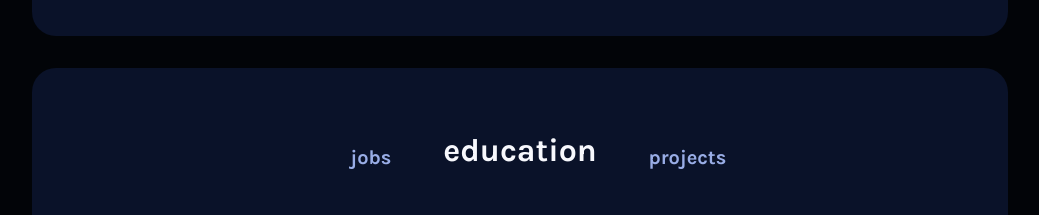
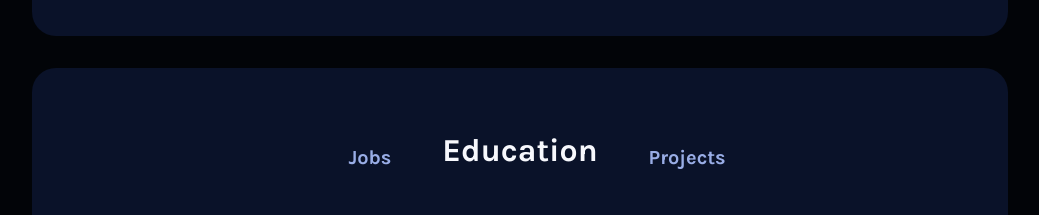
Before and after one commit to AlanKenet/react-portfolio, a React (Vite) app: page / in a window 1280 px wide. Shown: the part 1500-1715 px from the top of the page, without its empty margins (240-1279 px from the left). Built offline with nearby package versions, Linux system fonts and the light colour scheme.

Commit message:
Change dynamicTitle events. Separate component and logic in experience view

```diff
--- a/src/components/DynamicTitle.jsx
+++ b/src/components/DynamicTitle.jsx
@@ -1,14 +1,14 @@
 import { useState } from 'react'
 
-export function DynamicTitle ({ onMouseEnter, titles }) {
+export function DynamicTitle ({ onClick, titles }) {
   const [currentTitles, setTitles] = useState(titles)
 
-  const handleHover = (index) => {
+  const handleClick = (index) => {
     if (index !== 1) {
       const newTitles = [...currentTitles]
       newTitles.splice(1, 0, ...newTitles.splice(index, 1))
       setTitles(newTitles)
-      onMouseEnter(newTitles[1])
+      onClick(newTitles[1].toLowerCase())
     }
   }
 
@@ -17,7 +17,7 @@ export function DynamicTitle ({ onMouseEnter, titles }) {
       {
     currentTitles.map((title, index) => (
       <div key={index} className={`title-${index}`}>
-        <span onMouseEnter={() => handleHover(index)}>{title}</span>
+        <span onClick={() => handleClick(index)}>{title}</span>
       </div>
     ))
         }
--- a/src/pages/experience/Experience.jsx
+++ b/src/pages/experience/Experience.jsx
@@ -3,28 +3,17 @@ import { useState } from 'react'
 import { DynamicTitle } from '@/components/DynamicTitle'
 
 import { ExperienceCard } from '@experience/components/ExperienceCard'
-
-import { ALL_EXPERIENCE } from '@/constants/experience'
-import { IMAGES } from '@/constants/images'
-
-import { getElements, getUniqueValuesFrom } from '@/logic/colections'
+import { getCategories, updateExperience } from '@experience/logic/updateExperience'
 
 import '@experience/styles/Experience.css'
 
-const titles = getUniqueValuesFrom(ALL_EXPERIENCE, 'category')
-
-const updateExperience = (category, initIndex = 0) => {
-  let newExperience = ALL_EXPERIENCE.filter(experience => experience.category === category.toLowerCase())
-
-  if (newExperience.length > 3) newExperience = getElements(newExperience, 3, initIndex)
-
-  return newExperience
-}
+const categories = getCategories()
+const titles = categories.map(category => category.charAt(0).toUpperCase() + category.slice(1))
 
 export function Experience () {
-  const [experience, setExperience] = useState(updateExperience(titles[1]))
+  const [experience, setExperience] = useState(updateExperience(categories[1]))
 
-  const handleHover = (category) => {
+  const handleClick = (category) => {
     setExperience(
       updateExperience(category)
     )
@@ -33,25 +22,14 @@ export function Experience () {
   return (
     <>
       <header className='experience-header'>
-        <DynamicTitle onMouseEnter={handleHover} titles={titles} />
+        <DynamicTitle onClick={handleClick} titles={titles} />
       </header>
       <main className='experience-main'>
         {
-          experience.map((experience) => (
+          experience.map((exp) => (
             <ExperienceCard
-              key={experience.id}
-              category={experience.category}
-              title={experience.title}
-              organization={experience.organization}
-              city={experience.city}
-              state={experience.state}
-              country={experience.country}
-              initDate={experience.initDate}
-              endDate={experience.endDate}
-              description={experience.description}
-              keySkills={experience.keySkills}
-              icon={experience.icon}
-              image={IMAGES.find(image => image.name === experience.image)}
+              key={exp.id}
+              {...exp}
             />
           ))
         }
--- /dev/null
+++ b/src/pages/experience/logic/updateExperience.js
@@ -0,0 +1,15 @@
+import { getElements, getUniqueValuesFrom } from '@/logic/colections'
+
+import { ALL_EXPERIENCE } from '@/constants/experience'
+
+export const getCategories = () => {
+  return getUniqueValuesFrom(ALL_EXPERIENCE, 'category')
+}
+
+export const updateExperience = (category, initIndex = 0) => {
+  let newExperience = ALL_EXPERIENCE.filter(experience => experience.category === category)
+
+  if (newExperience.length > 3) newExperience = getElements(newExperience, 3, initIndex)
+
+  return newExperience
+}
```
